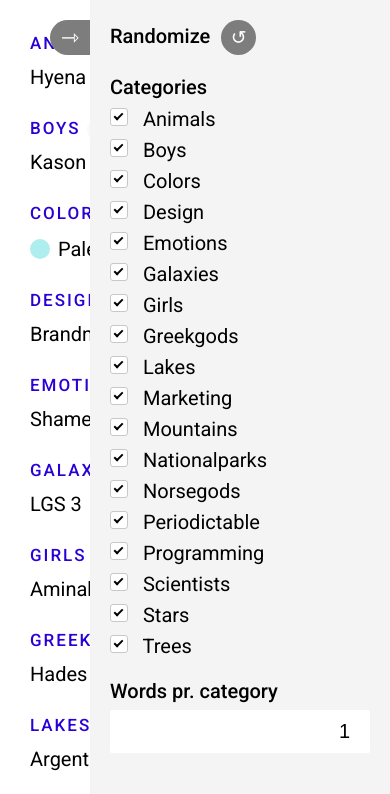
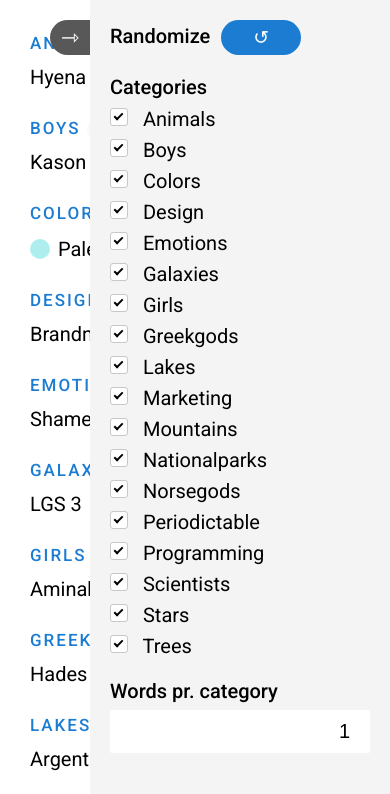
Before and after one commit to rolfh/Ideation, a plain HTML site: page index.html in a window 390 px wide. Shown: the top 794 px of the page. Drawn offline with nearby package versions, Linux system fonts and the light colour scheme.

Commit message:
ui tweaks

```diff
--- a/index.html
+++ b/index.html
@@ -4,6 +4,10 @@
 		<meta charset="UTF-8" />
 		<meta name="viewport" content="width=device-width, initial-scale=1.0" />
 		<meta http-equiv="X-UA-Compatible" content="ie=edge" />
+		<meta
+			name="Description"
+			content="Ideation -> Combine random words from a variety of categories. 💡"
+		/>
 		<title>Ideation</title>
 		<link rel="stylesheet" href="style.css" />
 	</head>
--- a/style.less
+++ b/style.less
@@ -1,4 +1,5 @@
 @import url('https://fonts.googleapis.com/css?family=Roboto:400,500');
+@primary: #1b7cd2;
 body {
 	font-family: 'Roboto', sans-serif;
 	margin: 30px;
@@ -26,7 +27,7 @@ body {
 		left: 0;
 		transform: translateX(-100%);
 		transition: transform 0.2s ease-out, opacity 0.2s ease-out;
-		background: #7d7d7d;
+		background: #585858;
 		color: white;
 		width: 40px;
 		height: 35px;
@@ -134,7 +135,7 @@ h4 {
 	margin: 0 0 7px;
 	text-transform: uppercase;
 	letter-spacing: 2px;
-	color: #2900d6;
+	color: @primary;
 }
 
 ul {
@@ -202,11 +203,10 @@ ul {
 }
 
 .randomAll {
-	background: #b0b0b0;
-	background: #7d7d7d;
+	background: @primary;
 	color: white;
 	font-size: 19px;
 	opacity: 1;
-	width: 35px;
+	width: 80px;
 	height: 35px;
 }
```
Also changed, not shown: style.css.
